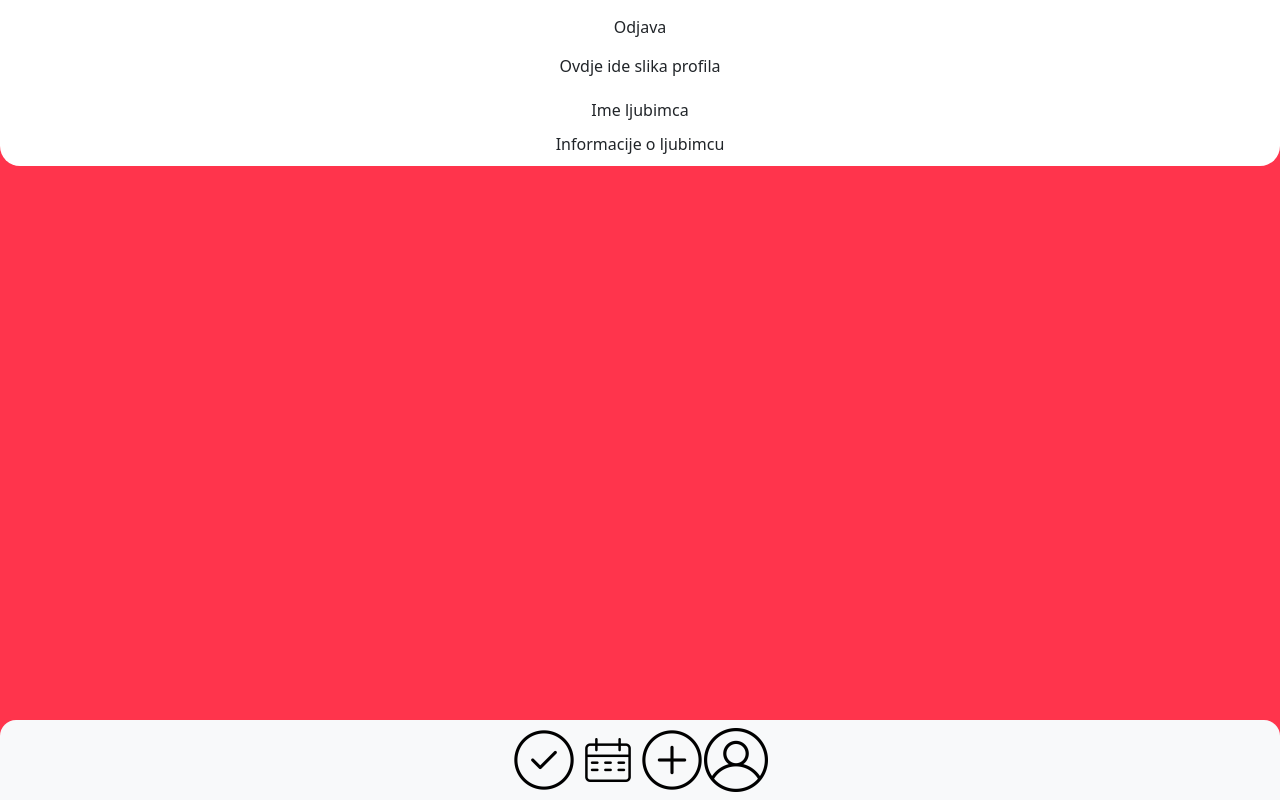
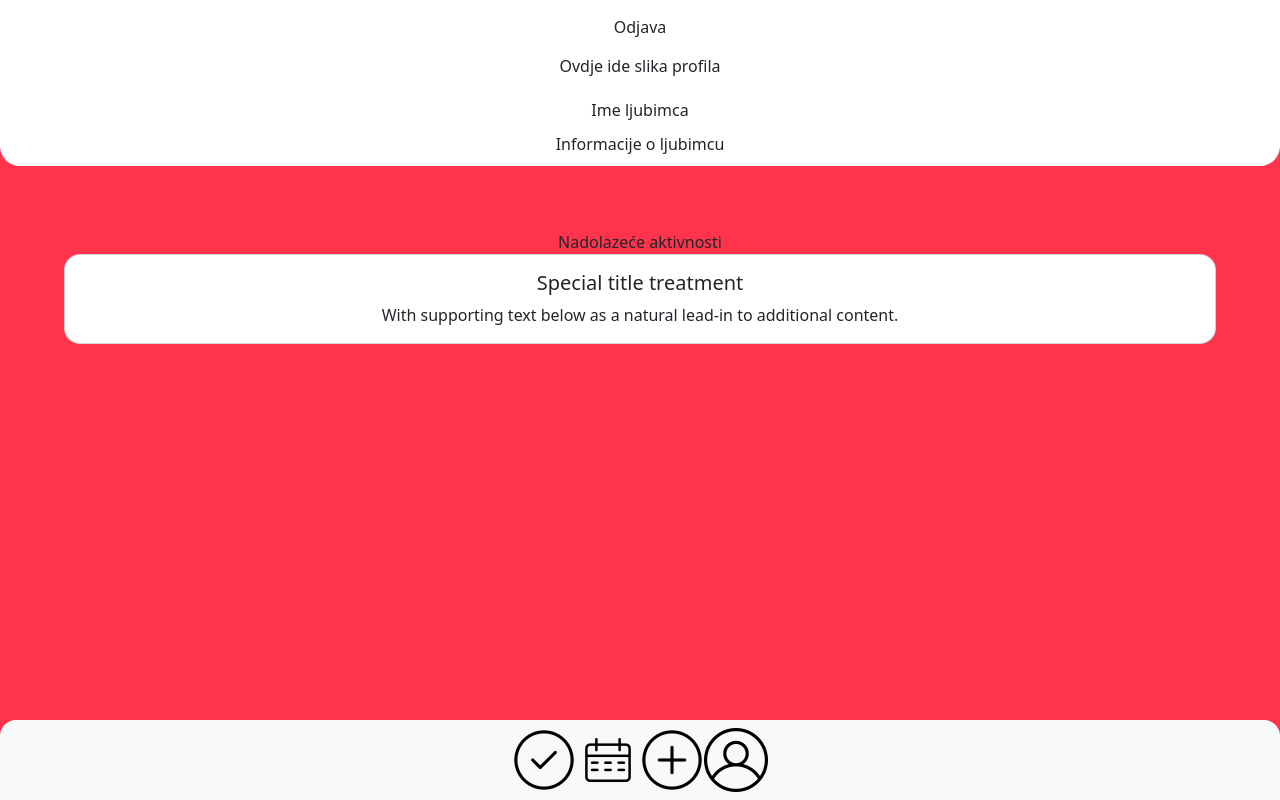
Before and after one commit to mrubil/my-pet, a Vue app: page /MyProfile in a window 1280 px wide. Built offline with nearby package versions, Linux system fonts and the light colour scheme.

Commit message:
Dodavanje komponenti

```diff
--- /dev/null
+++ b/src/components/Navigacija.vue
@@ -0,0 +1,26 @@
+<template>
+  <nav class="navbar fixed-bottom navbar-light bg-light rounded-top-4">
+    <a class="navbar-brand position-absolute" href="#"></a>
+    <div class="mx-auto">
+      <router-link to="/Tasks.vue"
+        ><img :src="require('@/assets/Tasks.png')" width="5%"
+      /></router-link>
+
+      <router-link to="/Kalendar.vue"
+        ><img :src="require('@/assets/Kalendar.png')" width="5%"
+      /></router-link>
+      <router-link to="/NewTask.vue"
+        ><img :src="require('@/assets/NewTask.png')" width="5%"
+      /></router-link>
+      <router-link to="/MyProfile.vue"
+        ><img :src="require('@/assets/MojProfil.png')" width="5%"
+      /></router-link>
+    </div>
+  </nav>
+</template>
+
+<script>
+export default {
+  name: "Navigacija",
+};
+</script>
--- /dev/null
+++ b/src/components/UpcomingTask.vue
@@ -0,0 +1,16 @@
+<template>
+  <div class="card mx-auto rounded-4" style="width: 90%">
+    <div class="card-body">
+      <h5 class="card-title">Special title treatment</h5>
+      <p class="card-text">
+        With supporting text below as a natural lead-in to additional content.
+      </p>
+    </div>
+  </div>
+</template>
+
+<script>
+export default {
+  name: "UpcomingTask",
+};
+</script>
--- a/src/views/MyProfile.vue
+++ b/src/views/MyProfile.vue
@@ -6,26 +6,25 @@
       <div class="Ime">Ime ljubimca</div>
       <div class="Info">Informacije o ljubimcu</div>
     </div>
-    <div class="TijeloProfila"></div>
-    <nav class="navbar fixed-bottom navbar-light bg-light rounded-top-4">
-      <a class="navbar-brand position-absolute" href="#"></a>
-      <div class="mx-auto">
-        <router-link to="/Tasks.vue"
-          ><img :src="require('@/assets/Tasks.png')" width="5%"
-        /></router-link>
-        <router-link to="/Kalendar.vue"
-          ><img :src="require('@/assets/Kalendar.png')" width="5%"
-        /></router-link>
-        <router-link to="/NewTask.vue"
-          ><img :src="require('@/assets/NewTask.png')" width="5%"
-        /></router-link>
-        <router-link to="/MyProfile.vue"
-          ><img :src="require('@/assets/MojProfil.png')" width="5%"
-        /></router-link>
-      </div>
-    </nav>
+    <div class="TijeloProfila">
+      Nadolazeće aktivnosti
+      <UpcomingTask />
+    </div>
+    <Navigacija />
   </body>
 </template>
+<script>
+import UpcomingTask from "@/components/UpcomingTask.vue";
+import Navigacija from "@/components/Navigacija.vue";
+
+export default {
+  name: "MyProfile",
+  components: {
+    UpcomingTask,
+    Navigacija,
+  },
+};
+</script>
 
 <style>
 .body {
```
